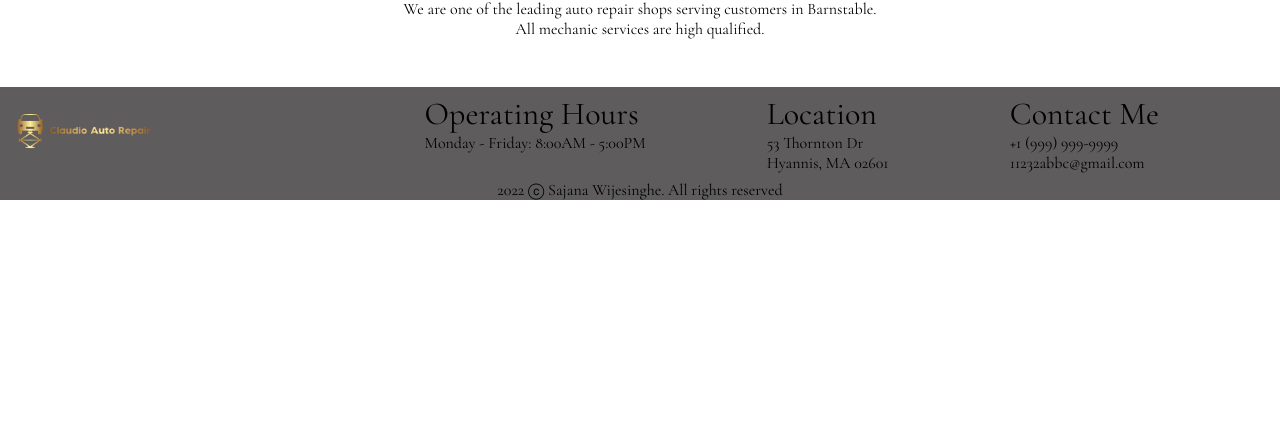
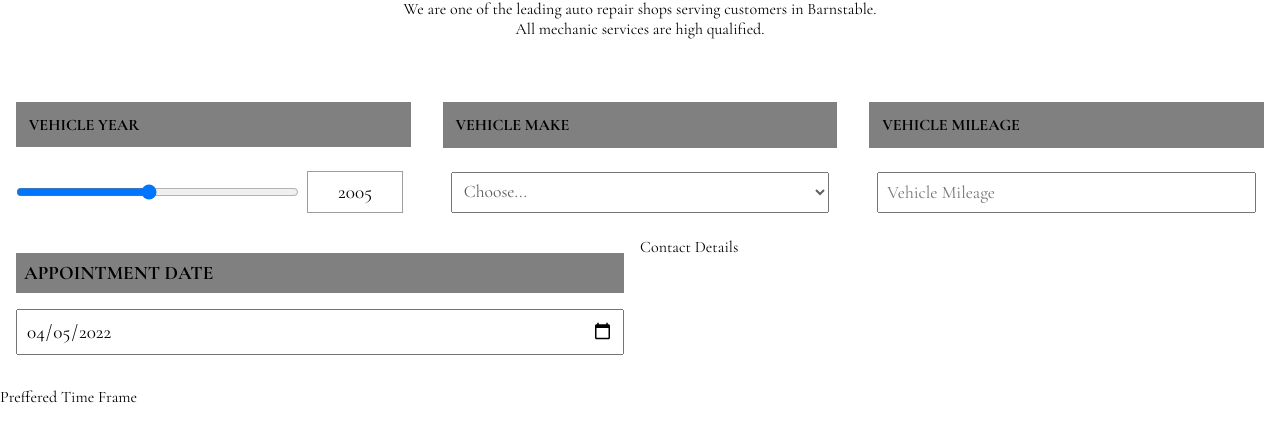
Before and after one commit to StormKing969/auto-repair, a React (Create React App) app: page /contact in a window 1280 px wide. Shown: the part 505-952 px from the top of the page. Before the commit the page ends 800 px from the top, so only its background shows below. Built offline with nearby package versions, Linux system fonts and the light colour scheme.

Commit message:
contact page part 1

```diff
--- a/src/components/pages/Contact/Contact.jsx
+++ b/src/components/pages/Contact/Contact.jsx
@@ -1,8 +1,42 @@
-import React from "react";
+import React, { useState } from "react";
 import Map from "./Map/Map";
 import "./Contact.scss";
 
 const Contact = () => {
+  const [carYear, setCarYear] = useState("2005");
+  const [CarMake, setCarMake] = useState(null);
+  const [CarMileage, setCarMileage] = useState(null);
+
+  const date = new Date();
+
+  function month() {
+
+    return ("0" + date.getUTCMonth()).slice(-2)
+  }
+
+  function day() {
+    return ("0" + date.getUTCDate()).slice(-2)
+  }
+
+  const currentDate = `${date.getUTCFullYear()}-${month()}-${day()}`
+
+  function getVehicleYear(event) {
+    const year = event.target.value;
+    setCarYear(year);
+  }
+
+  function getVehicleMileage(event) {
+    const mileage = event.target.value;
+    setCarMileage(mileage);
+  }
+
+  function getVehicleMake(event) {
+    const make = event.target.value;
+    setCarMake(make);
+  }
+
+  console.log(month());
+
   return (
     <div className="contact_bg_container">
       <div className="shop_location">
@@ -12,18 +46,70 @@ const Contact = () => {
         <h1>Book an appointment</h1>
         <hr />
         <div className="contact_subtitle">
-
-        <p>
-          We are one of the leading auto repair shops serving customers in
-          Barnstable.
-        </p>
-        <p>All mechanic services are high qualified.</p>
+          <p>
+            We are one of the leading auto repair shops serving customers in
+            Barnstable.
+          </p>
+          <p>All mechanic services are high qualified.</p>
         </div>
       </div>
 
       <div className="contact_form">
         <form>
+          <div className="vehicle">
+            <div className="vehicle_year">
+              <label>Vehicle Year</label>
+              <div>
+                <input
+                  className="vehicle_year_slider"
+                  type="range"
+                  min="1990"
+                  max="2022"
+                  value="2005"
+                  onChange={getVehicleYear}
+                />
+                <span>{carYear}</span>
+              </div>
+            </div>
+            <div className="vehicle_make">
+              <label>Vehicle Make</label>
+              <select name="car_make" id="car-make" onChange={getVehicleMake}>
+                <option value="">Choose...</option>
+                <option value="General Motors">General Motors</option>
+                <option value="Land Rover">Land Rover</option>
+                <option value="Lexus">Lexus</option>
+                <option value="Mercedes">Mercedes</option>
+                <option value="Nissan">Nissan</option>
+                <option value="Honda">Honda</option>
+              </select>
+            </div>
+            <div className="vehicle_mileage">
+              <label>Vehicle Mileage</label>
+              <input
+                className="vehicle_year_slider"
+                type="text"
+                placeholder="Vehicle Mileage"
+                onChange={getVehicleMileage}
+              />
+            </div>
+          </div>
 
+          <div className="appointment_date">
+            <label>Appointment Date</label>
+            <input type="date" name="date" id="date" value={currentDate} min="2022-05-01" />
+          </div>
+
+          <div className="appointment_time">
+            <label>Preffered Time Frame</label>
+          </div>
+
+          <div className="services_needed">
+            <label>Select Services Needed</label>
+          </div>
+
+          <div className="customer_details">
+            <label>Contact Details</label>
+          </div>
         </form>
       </div>
     </div>
--- a/src/components/pages/Contact/Contact.scss
+++ b/src/components/pages/Contact/Contact.scss
@@ -21,3 +21,138 @@
         text-align: center;
     }
 }
+
+.contact_form {
+    max-width: 1440px;
+    margin: 0 auto;
+
+    form {
+        display: grid;
+        grid-template-columns: repeat(4, 1fr);
+        grid-template-rows: repeat(4, 1fr);
+        grid-template-areas: "vehicle vehicle vehicle vehicle"
+        "appointment_date appointment_date customer_details customer_details"
+        "appointment_time appointment_time customer_details customer_details"
+        "services_needed services_needed customer_details customer_details";
+    }
+}
+
+.vehicle {
+    grid-area: vehicle;
+    display: flex;
+    flex-direction: row;
+    justify-content: space-between;
+    align-items: center;
+    width: 100%;
+
+    .vehicle_year {
+        width: 100%;
+        display: flex;
+        flex-direction: column;
+        margin: 0 1rem;
+
+        label {
+            background-color: gray;
+            text-transform: uppercase;
+            font-weight: 700;
+            padding: .8rem;
+            margin-bottom: 1rem;
+        }
+
+        div {
+            display: flex;
+            flex-direction: row;
+            align-items: center;
+
+            input {
+                width: 75%;
+            }
+
+            span {
+                width: 25%;
+                padding: .5rem;
+                text-align: center;
+                font-size: 1.2rem;
+                border: 1px solid rgb(160, 157, 157);
+                margin: .5rem;
+            }
+        }
+    }
+
+    .vehicle_make {
+        width: 100%;
+        display: flex;
+        flex-direction: column;
+        margin: 0 1rem;
+
+        label {
+            background-color: gray;
+            text-transform: uppercase;
+            font-weight: 700;
+            padding: .8rem;
+            margin-bottom: 1rem;
+        }
+
+        select {
+            margin: .5rem;
+            padding: .5rem;
+            color: rgb(97, 96, 94);
+            font-size: 1.1rem;
+        }
+    }
+
+    .vehicle_mileage {
+        width: 100%;
+        display: flex;
+        flex-direction: column;
+        margin: 0 1rem;
+
+        label {
+            background-color: gray;
+            text-transform: uppercase;
+            font-weight: 700;
+            padding: .8rem;
+            margin-bottom: 1rem;
+        }
+
+        input {
+            margin: .5rem;
+            padding: .5rem;
+            font-size: 1.1rem;
+        }
+    }
+}
+
+.appointment_date {
+    grid-area: appointment_date;
+    display: flex;
+    flex-direction: column;
+    margin: 1rem;
+
+    label {
+        background-color: gray;
+        width: 100%;
+        font-size: 1.2rem;
+        text-transform: uppercase;
+        font-weight: 700;
+        padding: .5rem;
+    }
+
+    input {
+        margin: 1rem 0;
+        padding: .5rem;
+        font-size: 1.2rem;
+    }
+}
+
+.appointment_time {
+    grid-area: appointment_time;
+}
+
+.services_needed {
+    grid-area: services_needed;
+}
+
+.customer_details {
+    grid-area: customer_details;
+}
```
